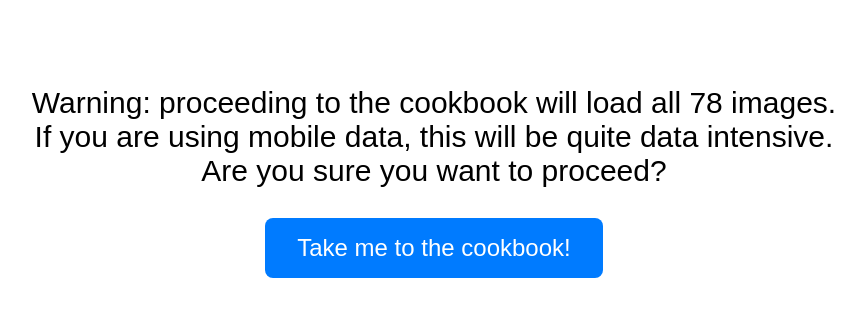
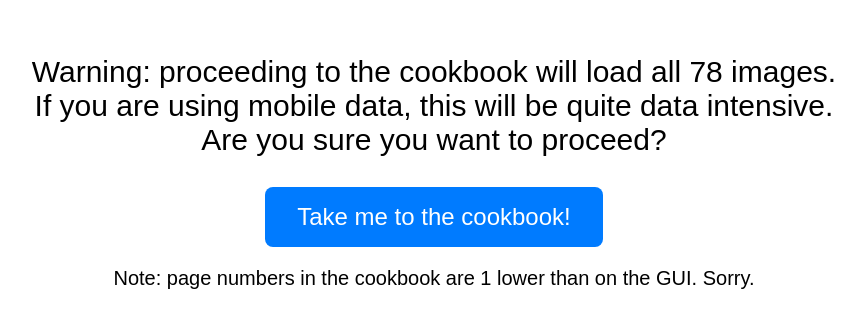
Before and after one commit to beslol/beslol.github.io, a plain HTML site: page index.html in a window 1280 px wide. Shown: the part 233-560 px from the top of the page, without its empty margins (206-1071 px from the left). Drawn offline with Linux system fonts and the light colour scheme.

Commit message:
Update index.html
disclaimer

```diff
--- a/index.html
+++ b/index.html
@@ -34,5 +34,6 @@
 <body>
     <p style="font-size: 30px;">Warning: proceeding to the cookbook will load all 78 images.<br>If you are using mobile data, this will be quite data intensive.<br>Are you sure you want to proceed?</p>
     <button id="proceed" onclick="location.href='cookbook.html'">Take me to the cookbook!</button>
+    <p style="font-size: 20px;">Note: page numbers in the cookbook are 1 lower than on the GUI. Sorry.</p>
 </body>
 </html>
```
